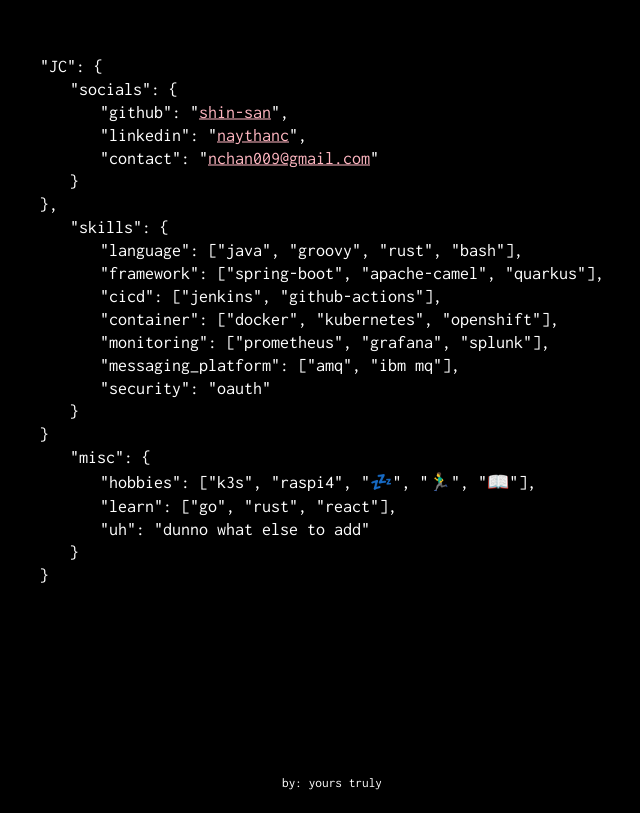
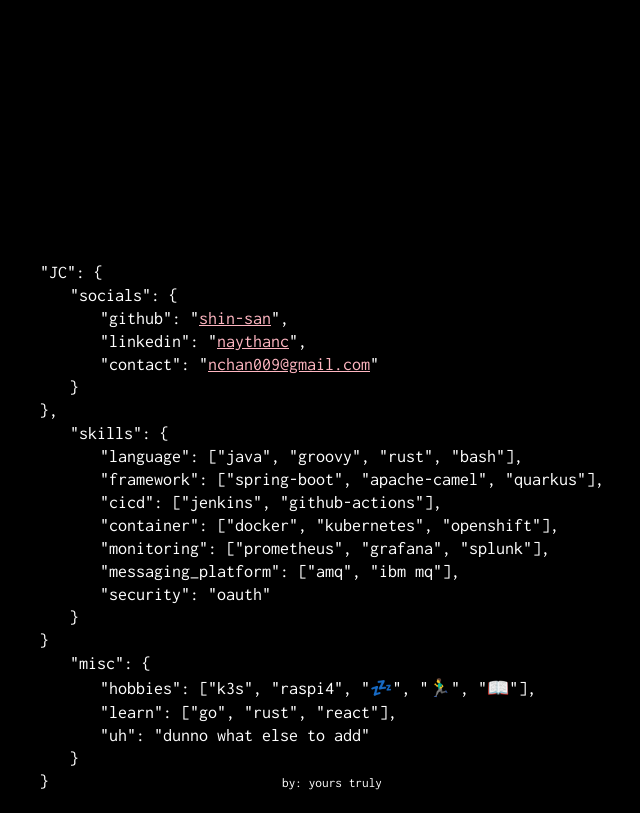
Before and after one commit to shin-san/simple-webapp, a React (Create React App) app: page / in a window 1280 px wide. Shown: the whole page, without its empty margins (318-958 px from the left). Built offline with nearby package versions, Linux system fonts and the light colour scheme.

Commit message:
fixed scrolling part two

```diff
--- a/src/index.css
+++ b/src/index.css
@@ -19,10 +19,9 @@
     border-radius: 1em;
     padding: 1em;
     position: absolute;
-    top: 40%;
+    top: 30%;
     left: 50%;
-    margin-right: -50%;
-    transform: translate(-50%, -50%);
+    transform: translate(-50%);
     font-size: large;
 }
 
```
